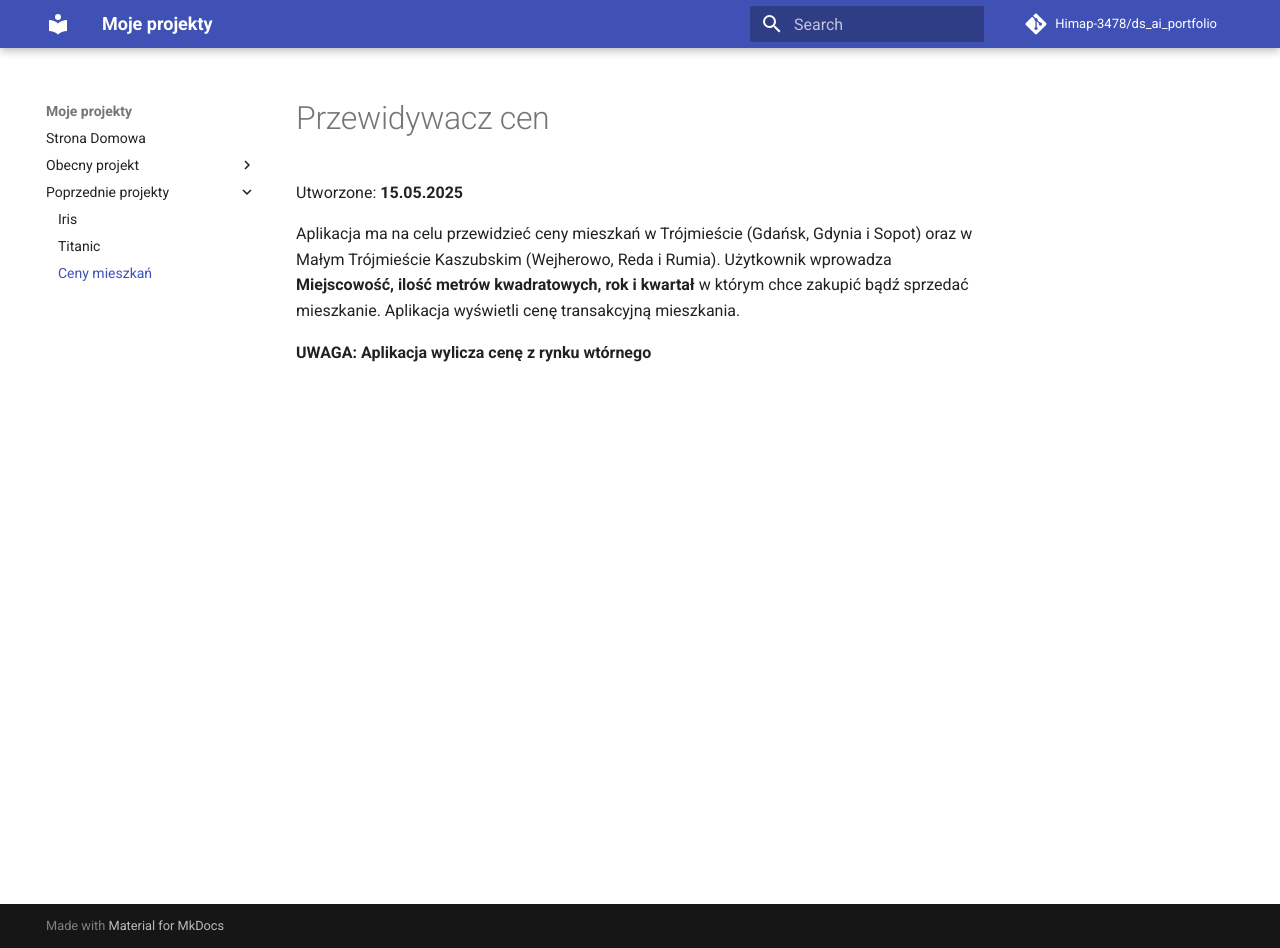
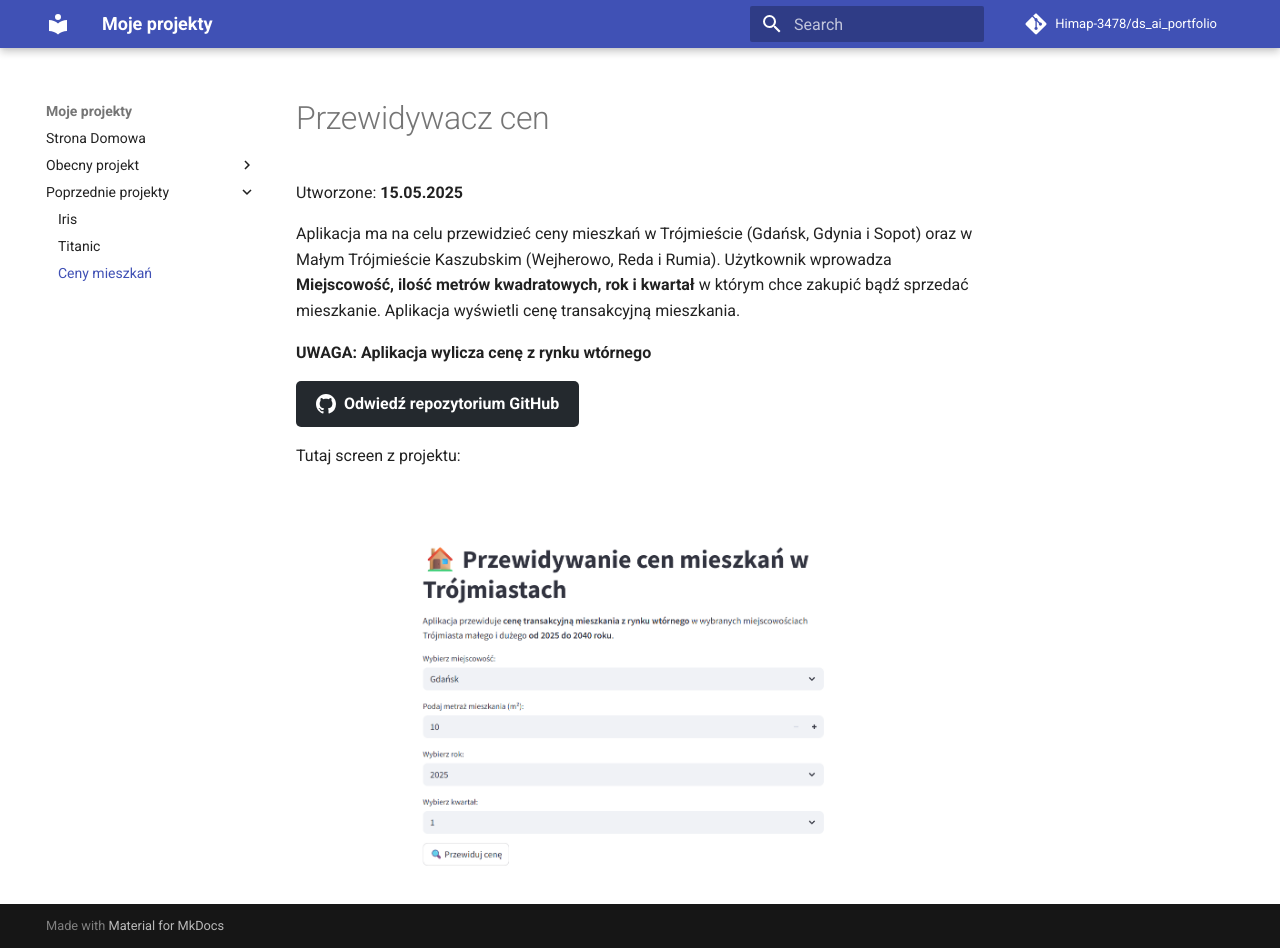
Before and after one commit to Himap-3478/ds_ai_portfolio, an MkDocs documentation site: the page built from docs/Ceny_mieszkan/index.md, in a window 1280 px wide and 948 px high. Built offline with MkDocs 1.6.1 and Material for MkDocs 9.7.7, drawn with Linux system fonts in a browser that asks for light colours; comment, search, counter and statistics services are not loaded.

Commit message:
dodano pliki do cen mieszkań

```diff
--- a/docs/Ceny_mieszkan/index.md
+++ b/docs/Ceny_mieszkan/index.md
@@ -5,3 +5,26 @@
 Aplikacja ma na celu przewidzieć ceny mieszkań w Trójmieście (Gdańsk, Gdynia i Sopot) oraz w Małym Trójmieście Kaszubskim (Wejherowo, Reda i Rumia). Użytkownik wprowadza **Miejscowość, ilość metrów kwadratowych, rok i kwartał** w którym chce zakupić bądź sprzedać mieszkanie. Aplikacja wyświetli cenę transakcyjną mieszkania.
 
 **UWAGA: Aplikacja wylicza cenę z rynku wtórnego**
+
+
+<a href="https://github.com/Himap-3478/Ceny-mieszka-" target="_blank" style="
+  display: inline-flex;
+  align-items: center;
+  padding: 10px 20px;
+  font-size: 16px;
+  color: white;
+  background-color: #24292e;
+  border-radius: 5px;
+  text-decoration: none;
+  font-weight: bold;
+">
+  <svg height="20" width="20" viewBox="0 0 16 16" fill="white" style="margin-right: 8px;" xmlns="http://www.w3.org/2000/svg">
+    <path d="M8 0C3.58 0 0 3.58 0 8c0 3.54 2.29 6.54 5.47 7.59.4.07.55-.17.55-.38 0-.19-.01-.82-.01-1.49-2.01.37-2.53-.49-2.69-.94-.09-.23-.48-.94-.82-1.13-.28-.15-.68-.52-.01-.53.63-.01 1.08.58 1.23.82.72 1.21 1.87.87 2.33.66.07-.52.28-.87.51-1.07-1.78-.2-3.64-.89-3.64-3.95 0-.87.31-1.59.82-2.15-.08-.2-.36-1.02.08-2.12 0 0 .67-.21 2.2.82.64-.18 1.32-.27 2-.27s1.36.09 2 .27c1.53-1.04 2.2-.82 2.2-.82.44 1.1.16 1.92.08 2.12.51.56.82 1.28.82 2.15 0 3.07-1.87 3.75-3.65 3.95.29.25.54.73.54 1.48 0 1.07-.01 1.93-.01 2.19 0 .21.15.46.55.38A8.013 8.013 0 0 0 16 8c0-4.42-3.58-8-8-8z"/>
+  </svg>
+  Odwiedź repozytorium GitHub
+</a>
+
+
+Tutaj screen z projektu:
+
+![Widok początkowy](image/Cena.png)
```
Also changed, not shown: docs/Generator_kolorowanek/index.md (+9 -9 lines), docs/Ceny_mieszkan/image/Cena.png (added).
